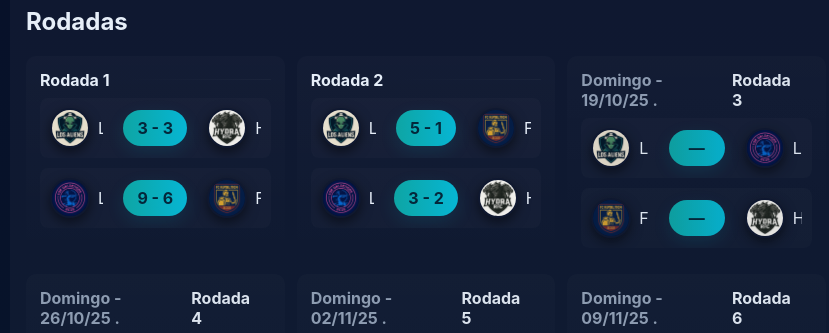
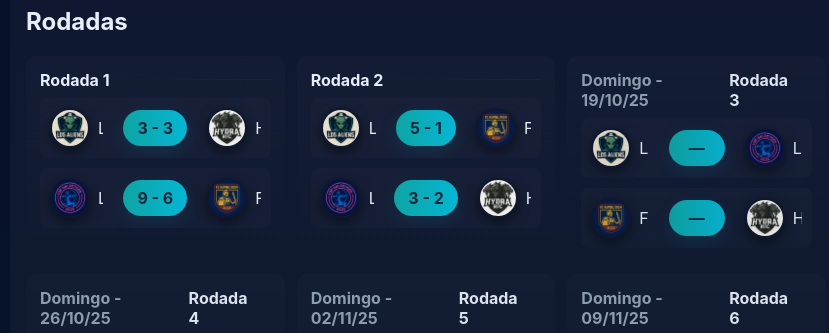
Before and after one commit to mantovani18/KingsRLD, a plain HTML site: page index.html in a window 1280 px wide. Shown: the part 137-470 px from the top of the page, 14-843 px from the left. Drawn offline with Linux system fonts and the light colour scheme.

Commit message:
Fix HTML encoding issues in index.html

```diff
--- a/index.html
+++ b/index.html
@@ -41,22 +41,22 @@
         </div>
 
         <div class="round-card pending" id="round-3">
-          <div class="round-head"><span class="muted">Domingo - 19/10/25 .</span> Rodada 3</div>
+          <div class="round-head"><span class="muted">Domingo - 19/10/25</span> Rodada 3</div>
           <ul class="match-list"></ul>
         </div>
 
         <div class="round-card pending" id="round-4">
-          <div class="round-head"><span class="muted">Domingo - 26/10/25 .</span> Rodada 4</div>
+          <div class="round-head"><span class="muted">Domingo - 26/10/25</span> Rodada 4</div>
           <ul class="match-list"></ul>
         </div>
 
         <div class="round-card pending" id="round-5">
-          <div class="round-head"><span class="muted">Domingo - 02/11/25 .</span> Rodada 5</div>
+          <div class="round-head"><span class="muted">Domingo - 02/11/25</span> Rodada 5</div>
           <ul class="match-list"></ul>
         </div>
 
         <div class="round-card pending" id="round-6">
-          <div class="round-head"><span class="muted">Domingo - 09/11/25 .</span> Rodada 6</div>
+          <div class="round-head"><span class="muted">Domingo - 09/11/25</span> Rodada 6</div>
           <ul class="match-list"></ul>
         </div>
       </div>
```
